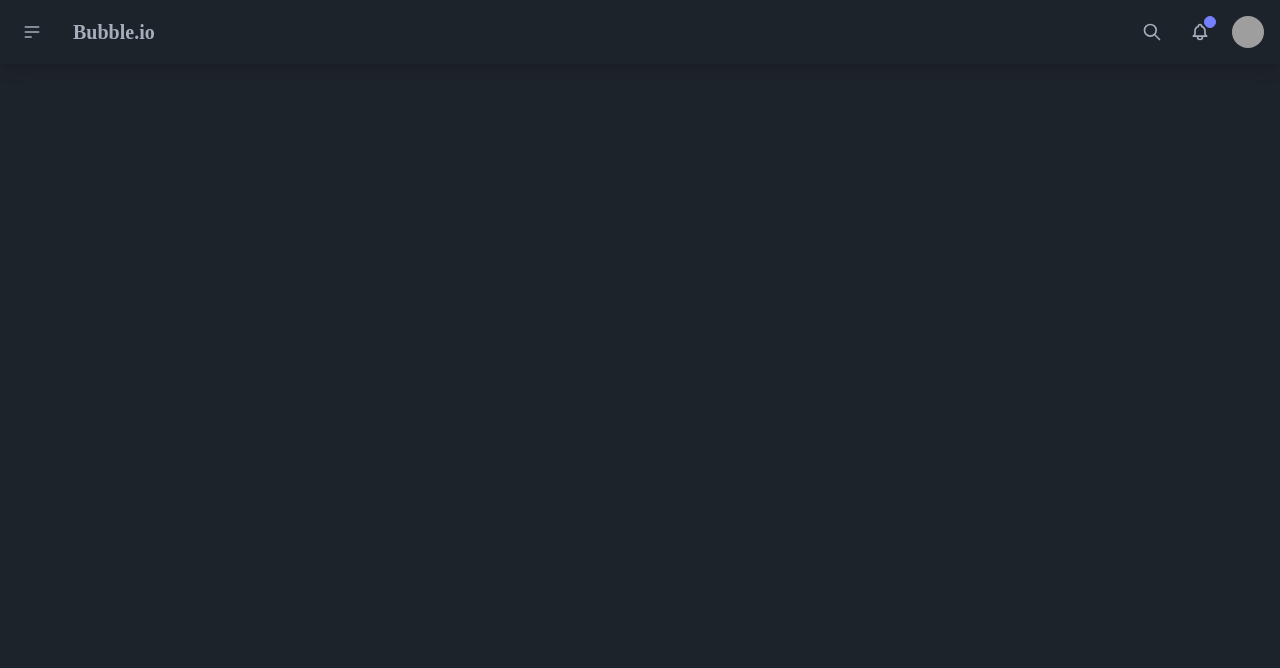
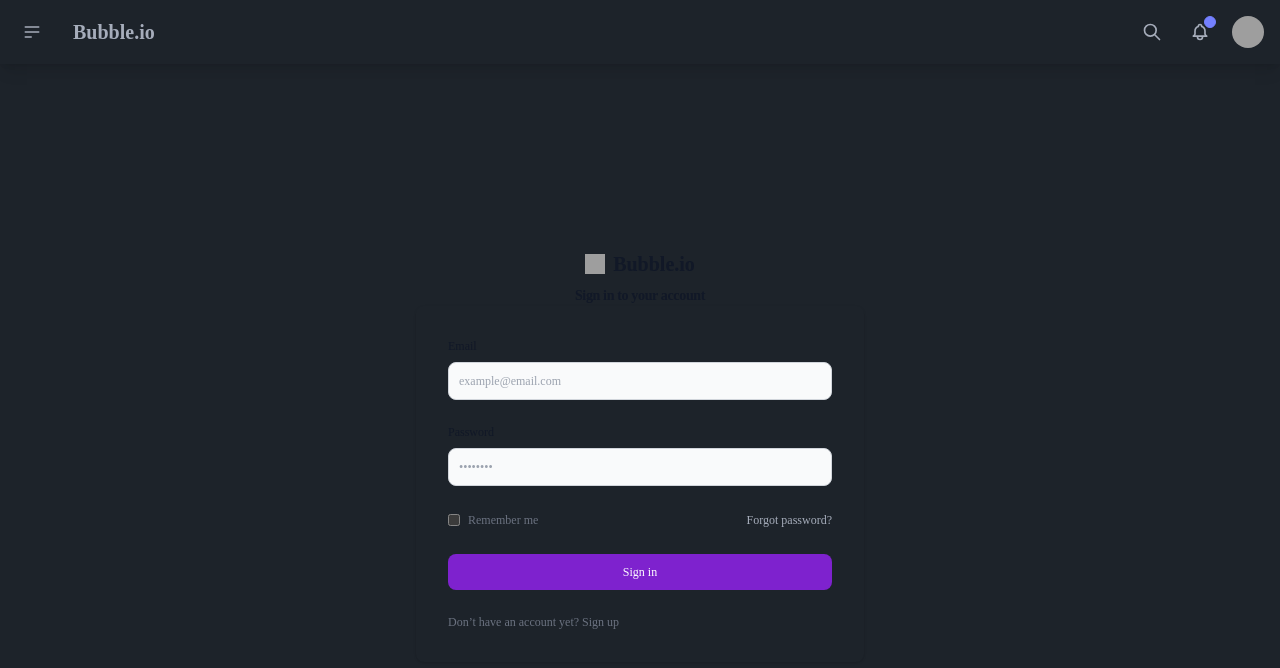
Before and after one commit to JesrielLayug/Bubble.io.portal, an Angular app: page /login in a window 1280 px wide. Before the commit this address led to /. Shown: the top 668 px of the page. Built offline with nearby package versions, Linux system fonts and the light colour scheme; sample sign-in values are in the browser's storage; grey boxes are pictures that could not be loaded.

Commit message:
Add authentication state.

```diff
--- a/src/app/app.component.html
+++ b/src/app/app.component.html
@@ -10,19 +10,22 @@
     </div>
   </div>
 </main> -->
-<main class="h-screen">
-  <!-- <section role="main" class="h-full">
-    <router-outlet></router-outlet>
-  </section> -->
+
+<main *ngIf="isLoggedIn" class="h-screen">
   <div class="drawer h-full">
     <input id="my-drawer" type="checkbox" class="drawer-toggle" />
     <section class="drawer-content min-h-full flex flex-col">
       <app-navbar class="shadow-lg"></app-navbar>
       <main role="main" class="flex-1">
+        <router-outlet />
       </main>
     </section>
     <app-drawer class="drawer-side"></app-drawer>
   </div>
+</main>
+
+<main role="main" class="h-screen overflow-hidden">
+  <router-outlet></router-outlet>
 </main>
 <!-- <div class="drawer h-full">
   <input id="my-drawer" type="checkbox" class="drawer-toggle" />
--- a/src/app/app.component.ts
+++ b/src/app/app.component.ts
@@ -2,16 +2,31 @@
 import { RouterOutlet } from '@angular/router';
 import { NavbarComponent } from './components/navbar/navbar.component';
 import { DrawerComponent } from './components/drawer/drawer.component';
+import { StorageService } from './services/storage.service';
+import { Router } from '@angular/router';
+import { CommonModule } from '@angular/common';
 
 @Component({
   selector: 'app-root',
   standalone: true,
-  imports: [RouterOutlet, NavbarComponent, DrawerComponent],
+  imports: [RouterOutlet, NavbarComponent, DrawerComponent, CommonModule],
   templateUrl: './app.component.html',
   styleUrl: './app.component.css',
 })
-export class AppComponent {
+export class AppComponent implements OnInit {
   title = 'bubble.io.portal';
 
-  constructor() {}
+  isLoggedIn = false;
+
+  constructor(private StorageService: StorageService, private Router: Router) {}
+
+  ngOnInit(): void {
+    this.isLoggedIn = this.StorageService.isLoggedIn();
+
+      if(this.isLoggedIn){
+        this.Router.navigate(['/']);
+      }
+
+      this.Router.navigate(['login'])
+  }
 }
--- a/src/app/app.routes.ts
+++ b/src/app/app.routes.ts
@@ -3,6 +3,7 @@
 import { HomeComponent } from './components/home/home.component';
 
 export const routes: Routes = [
-    {path: '', component: HomeComponent},
-    // { path: '', component: LoginComponent }
+    {path: 'home', component: HomeComponent},
+    {path: '', redirectTo: 'home', pathMatch: 'full'},
+    { path: 'login', component: LoginComponent }
 ];
--- a/src/app/components/login/login.component.html
+++ b/src/app/components/login/login.component.html
@@ -1,5 +1,5 @@
 <div
-  class="w-full h-full flex flex-col items-center justify-center mt-6 md:h-full lg:py-0"
+  class="w-full h-screen flex flex-col items-center justify-center mt-6 md:h-full lg:py-0"
 >
   <a
     href="#"
--- a/src/app/components/login/login.component.ts
+++ b/src/app/components/login/login.component.ts
@@ -9,6 +9,8 @@
 import { InfoToastComponent } from '../toasts/info-toast/info-toast.component';
 import { ToastService } from '../../services/toast.service';
 import { WarnToastComponent } from '../toasts/warn-toast/warn-toast.component';
+import { StorageService } from '../../services/storage.service';
+import { Router } from '@angular/router';
 
 @Component({
   selector: 'app-login',
@@ -32,13 +34,22 @@
   toastMessage: string ='';
   isSuccess = false;
 
+  isLoggedIn = false;
+
   constructor(
     private AuthService: AuthService,
     private FormBuilder: FormBuilder,
-    private toastService : ToastService
+    private toastService : ToastService,
+    private StorageService: StorageService,
+    private Router: Router
     ){}
 
   ngOnInit(): void {
+
+    if(this.StorageService.isLoggedIn()){
+      this.isLoggedIn = true;
+    }
+
       this.loginForm = this.FormBuilder.group({
         email: ['', [Validators.required]],
         password: ['', [Validators.required]]
@@ -58,6 +69,7 @@
 
         if(response.isSuccess){
           console.log(response.message);
+          this.Router.navigate(['/']);
           await this.toastService.showToast(this.toastMessage);
         }
         else{
@@ -71,4 +83,7 @@
     }
   }
 
+  reloadPage(): void {
+    window.location.reload();
+  }
 }
--- a/src/app/components/register/register.component.ts
+++ b/src/app/components/register/register.component.ts
@@ -52,6 +52,7 @@
           if(response.isSuccess){
             console.log(response.message);
             this.isVisible = false;
+            this.reloadPage();
           }
           else{
             console.log(response.message);
@@ -61,4 +62,8 @@
     }
   }
 
+  reloadPage(): void {
+    window.location.reload();
+  }
+
 }
--- /dev/null
+++ b/src/app/services/storage.service.ts
@@ -0,0 +1,28 @@
+import { Injectable } from '@angular/core';
+
+const User_Key = 'auth-user';
+
+@Injectable({
+  providedIn: 'root'
+})
+export class StorageService {
+
+  constructor() { }
+
+  public getUser(): any {
+    const user = window.localStorage.getItem('token');
+    if(user){
+      return JSON.parse(user);
+    }
+
+    return {};
+  }
+
+  public isLoggedIn(): boolean {
+    const user = window.localStorage.getItem('token');
+    if(user){
+      return true;
+    }
+    return false;
+  }
+}
```
